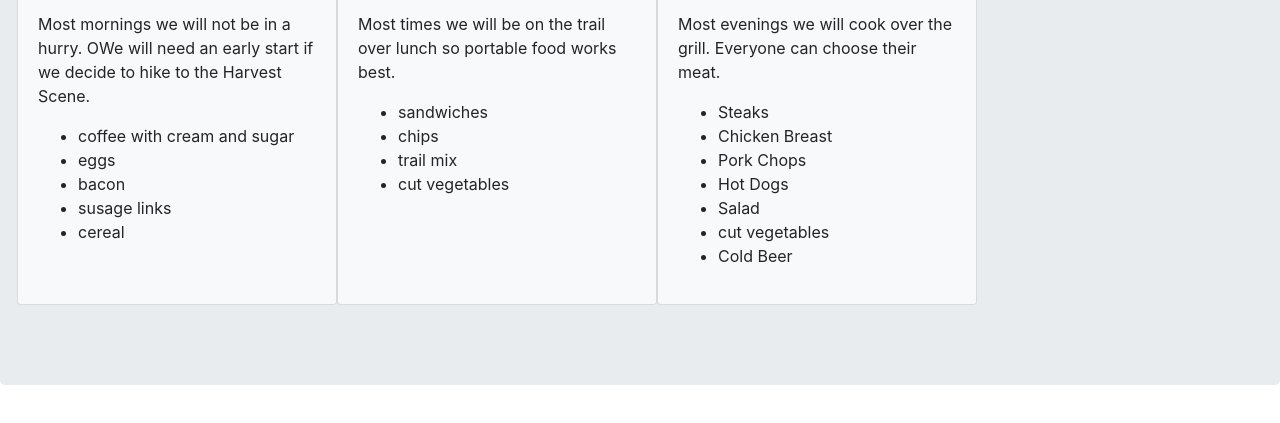
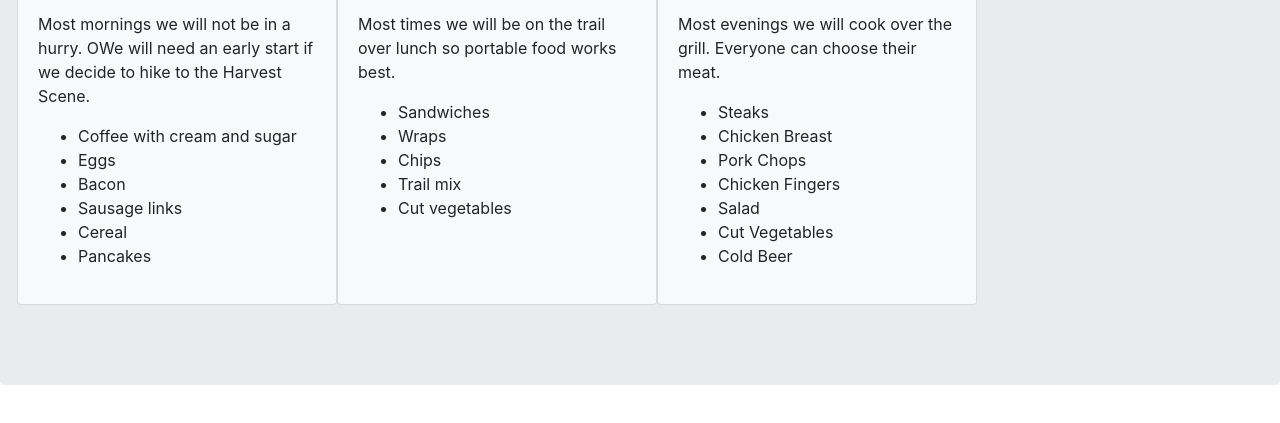
Before and after one commit to eric-gustafson1/maze2021, a plain HTML site: page meals.html in a window 1280 px wide. Shown: the part 361-784 px from the top of the page. Drawn offline with nearby package versions, Linux system fonts and the light colour scheme.

Commit message:
Update gear

```diff
--- a/meals.html
+++ b/meals.html
@@ -64,11 +64,12 @@
                     <p class="card-text">Most mornings we will not be in a hurry. OWe will need an early start if we
                         decide to hike to the Harvest Scene.</p>
                     <ul>
-                        <li>coffee with cream and sugar</li>
-                        <li>eggs</li>
-                        <li>bacon</li>
-                        <li>susage links</li>
-                        <li>cereal</li>
+                        <li>Coffee with cream and sugar</li>
+                        <li>Eggs</li>
+                        <li>Bacon</li>
+                        <li>Sausage links</li>
+                        <li>Cereal</li>
+                        <li>Pancakes</li>
                     </ul>
                 </div>
             </div>
@@ -78,10 +79,11 @@
                 <div class="card-body">
                     <p class="card-text">Most times we will be on the trail over lunch so portable food works best.</p>
                     <ul>
-                        <li>sandwiches</li>
-                        <li>chips</li>
-                        <li>trail mix</li>
-                        <li>cut vegetables</li>
+                        <li>Sandwiches</li>
+                        <li>Wraps</li>
+                        <li>Chips</li>
+                        <li>Trail mix</li>
+                        <li>Cut vegetables</li>
                     </ul>
                 </div>
             </div>
@@ -94,9 +96,9 @@
                         <li>Steaks</li>
                         <li>Chicken Breast</li>
                         <li>Pork Chops</li>
-                        <li>Hot Dogs</li>
+                        <li>Chicken Fingers</li>
                         <li>Salad</li>
-                        <li>cut vegetables</li>
+                        <li>Cut Vegetables</li>
                         <li>Cold Beer</li>
                     </ul>
                 </div>
```
